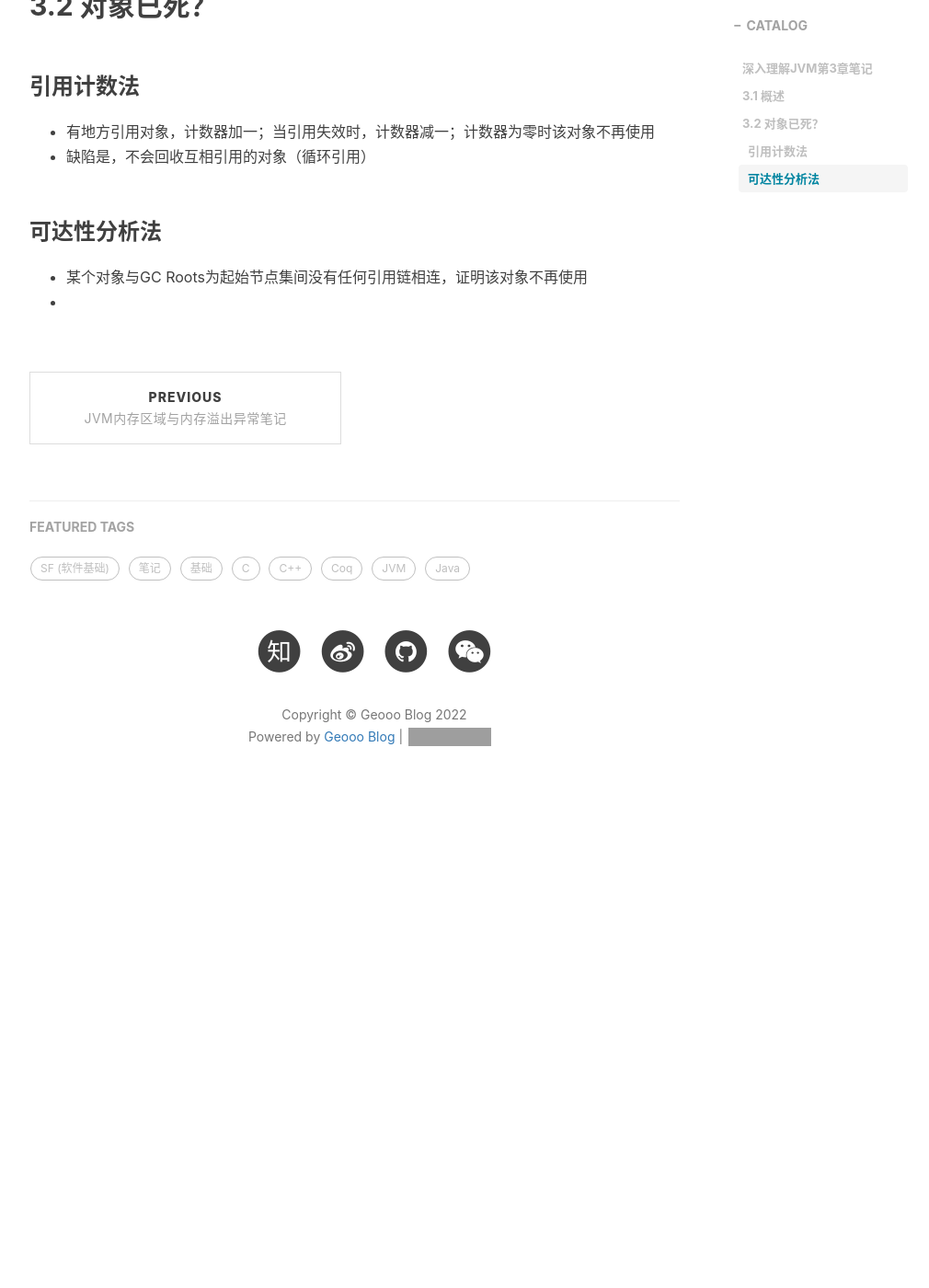
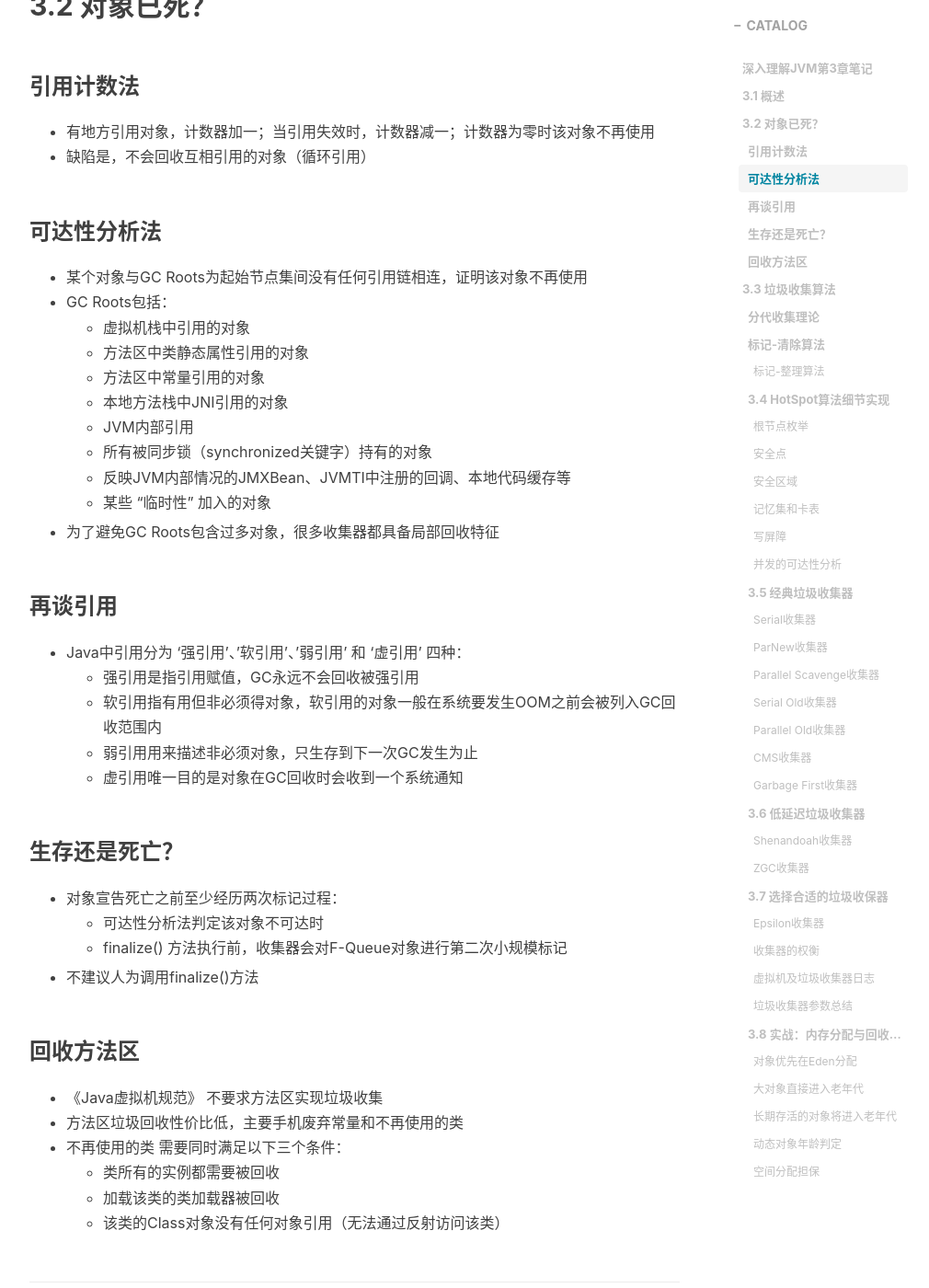
Before and after one commit to Geooo030/Geooo030.github.io, a Jekyll site: the page built from _posts/JVM/2022-02-08-JVM笔记 - 3 -垃圾收集器与内存分配策略.md, in a window 1280 px wide and 1400 px high, scrolled down 703 px. Shown: the whole window at 92% size, without its empty margins (233-1243 px from the left). Built offline with Jekyll 4.4.1, drawn with Linux system fonts in a browser that asks for light colours; nearby versions of some CDN libraries; comment, search, counter and statistics services are not loaded; before the commit the page ends 1608 px from its top, so only the background shows below that; some of the changed text lies outside the part shown; grey boxes are pictures that could not be loaded.

Commit message:
:art: JVM part3 note

```diff
--- a/_posts/JVM/2022-02-08-JVM笔记 - 3 -垃圾收集器与内存分配策略.md
+++ b/_posts/JVM/2022-02-08-JVM笔记 - 3 -垃圾收集器与内存分配策略.md
@@ -23,4 +23,139 @@ tags:
 
 ### 可达性分析法
 - 某个对象与GC Roots为起始节点集间没有任何引用链相连，证明该对象不再使用
--
+- GC Roots包括：
+    - 虚拟机栈中引用的对象
+    - 方法区中类静态属性引用的对象
+    - 方法区中常量引用的对象
+    - 本地方法栈中JNI引用的对象
+    - JVM内部引用
+    - 所有被同步锁（synchronized关键字）持有的对象
+    - 反映JVM内部情况的JMXBean、JVMTI中注册的回调、本地代码缓存等
+    - 某些 "临时性" 加入的对象
+- 为了避免GC Roots包含过多对象，很多收集器都具备局部回收特征
+
+### 再谈引用
+- Java中引用分为 '强引用'、'软引用'、'弱引用' 和 '虚引用' 四种：
+    - 强引用是指引用赋值，GC永远不会回收被强引用
+    - 软引用指有用但非必须得对象，软引用的对象一般在系统要发生OOM之前会被列入GC回收范围内
+    - 弱引用用来描述非必须对象，只生存到下一次GC发生为止
+    - 虚引用唯一目的是对象在GC回收时会收到一个系统通知
+
+### 生存还是死亡？
+- 对象宣告死亡之前至少经历两次标记过程：
+    - 可达性分析法判定该对象不可达时
+    - finalize() 方法执行前，收集器会对F-Queue对象进行第二次小规模标记
+- 不建议人为调用finalize()方法
+
+### 回收方法区
+- 《Java虚拟机规范》 不要求方法区实现垃圾收集
+- 方法区垃圾回收性价比低，主要手机废弃常量和不再使用的类
+- 不再使用的类 需要同时满足以下三个条件：
+    - 类所有的实例都需要被回收
+    - 加载该类的类加载器被回收
+    - 该类的Class对象没有任何对象引用（无法通过反射访问该类）
+
+
+## 3.3 垃圾收集算法
+垃圾收集算法大致分为'引用计数式垃圾收集'（直接垃圾收集）和追踪式垃圾收集（间接垃圾收集）两类。本节主要介绍追踪式垃圾收集。
+
+### 分代收集理论
+- 分代收集的理论依据 —— 分代假说：
+    - 弱分代假说：大多数对象朝生夕灭
+    - 强分代假说：熬过越多次的GC过程的对象越难以消亡
+    - 跨代引用假说：跨代引用对于同代引用来说仅占极少数
+
+- 堆内存通常划分为新生代和老年代
+- GC根据分代情况分为以下几种：
+    - Minor GC/ Yound GC:回收新生代
+    - Major GC/ Old GC：单独收集老年代，目前仅CMS收集器有
+    - Mixed GC：回收整个新生代和部分老年代，目前仅G1收集器有
+    - Full GC: 回收整个Java堆和方法区，有时Major GC指的就是Full GC
+
+### 标记-清除算法
+内存等分为两块，每次用一块，内存占满后把存活的对象复制到另一块，然后对当前块整体清理。
+
+- 后基于多数对象“朝生夕灭”的特点，认为内存不必等分。
+- 演变为Appel式回收，即新生代分为Eden和Survivor区域，Survivor一分为二。Eden和Survivor默认大小比例为8:1。
+- Appel式回收中，每次使用一块Survivor，Eden加其中一块Survivor的存活对象复制到另一块Survivor。
+- 缺点是对象存活率高时复制多、效率低，因此适合对象存活率不高的新生代。
+
+#### 标记-整理算法
+
+针对老年代存亡特征提出的算法，标记后将存活对象移动到内存空间一端，直接清理掉边界外内存。
+
+- 移动对象并更新引用属于负重操作，需要“Stop the world”（全程暂停用户程序）。
+- 解决了内存碎片化的问题
+- HotSpot中关注吞吐量的Paraller Scavenge是基于“标记-整理”算法的，而关注延迟的CMS收集器是基于“标记-清除”算法的。
+
+### 3.4 HotSpot算法细节实现
+
+#### 根节点枚举
+
+- 目前所有的垃圾收集器在根节点枚举过程中都需要停顿
+- HotSpot基于OopMap的数据结构来获取执行上下文和全局引用存放的位置
+
+#### 安全点
+
+- 为了降低负荷，HotSpot仅在安全点生成OopMap。因此GC只能在安全点开始。
+
+#### 安全区域
+
+- 指能够确保某段代码中，引用关系不发生变化的区域。在区域中任意地方开始GC都是安全的。
+
+#### 记忆集和卡表
+
+- 记忆集是用于记录非收集区域指向收集区域指针集合的抽象数据结构。
+- 记忆集的记录精度可以选择为字长精度、对象精度、卡精度等。
+- 卡精度指用卡表来实现记忆集，它通过一个字节数组来标识“卡页”的位置。
+- 如果卡页中对象存在跨代指针，整个卡页标识为1（称为变脏）。GC发生时，只要筛选中变脏的卡页，并将其中的跨代指针加入GC Roots中。
+
+#### 写屏障
+
+- 在引用类型字段赋值前后产生环形通知，供程序执行额外动作，即写屏障。通过写屏障维护卡表状态。
+
+#### 并发的可达性分析
+
+### 3.5 经典垃圾收集器
+
+#### Serial收集器
+
+#### ParNew收集器
+
+#### Parallel Scavenge收集器
+
+#### Serial Old收集器
+
+#### Parallel Old收集器
+
+#### CMS收集器
+
+#### Garbage First收集器
+
+### 3.6 低延迟垃圾收集器
+
+#### Shenandoah收集器
+
+#### ZGC收集器
+
+### 3.7 选择合适的垃圾收保器
+
+#### Epsilon收集器
+
+#### 收集器的权衡
+
+#### 虚拟机及垃圾收集器日志
+
+#### 垃圾收集器参数总结
+
+### 3.8 实战：内存分配与回收策略
+
+#### 对象优先在Eden分配
+
+#### 大对象直接进入老年代
+
+#### 长期存活的对象将进入老年代
+
+#### 动态对象年龄判定
+
+#### 空间分配担保
```
Also changed, not shown: _posts/Redis/2022-02-08-Redis面试题汇总.md (added, +11 -0 lines).
